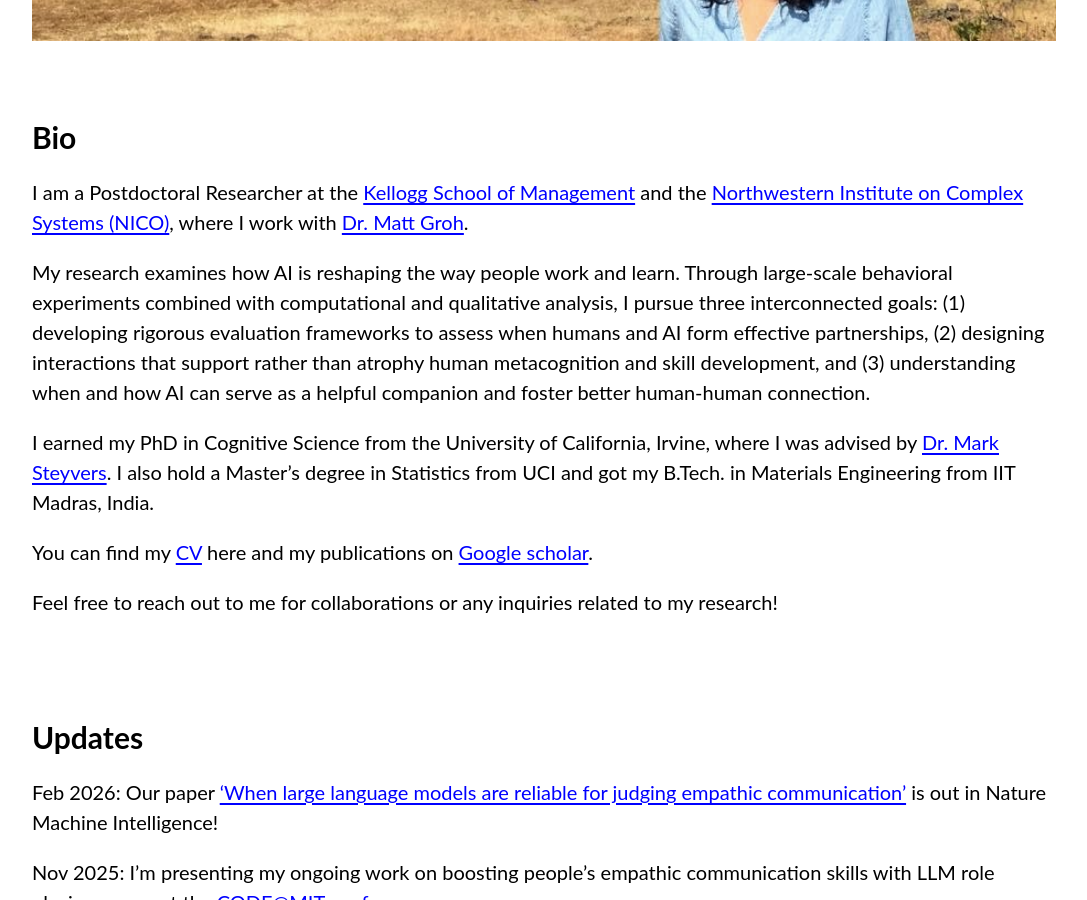
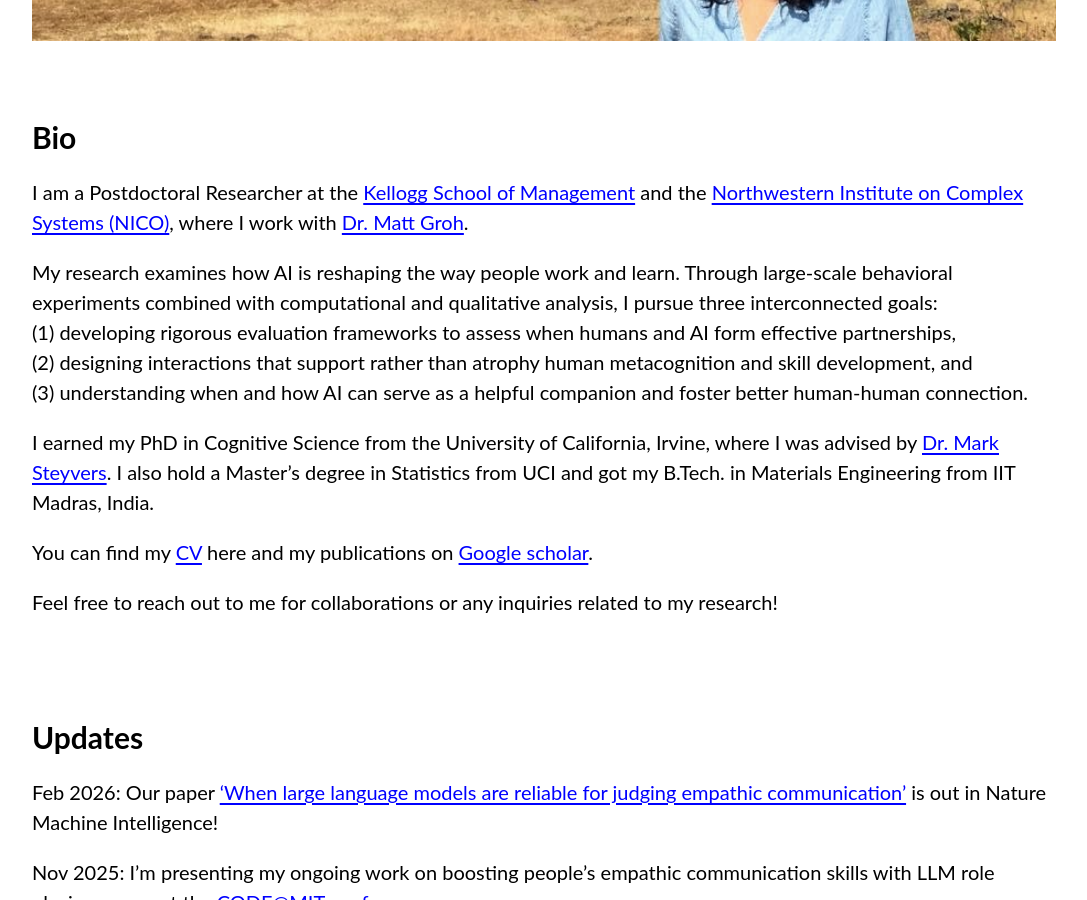
Before and after one commit to aakriti1kumar/aakriti1kumar.github.io, a Jekyll site: the page built from index.md, in a window 1280 px wide and 900 px high, scrolled down 465 px. Shown: the whole window, without its empty margins (96-1183 px from the left). Built offline with Jekyll 4.4.1, drawn with Linux system fonts in a browser that asks for light colours; our own code applies the rules of GitHub Pages for plain Markdown files; Markdown is read by kramdown in place of the engine named in the settings.

Commit message:
Enhance bio formatting with HTML line breaks
Updated bio section to include HTML line breaks for formatting.

```diff
--- a/index.md
+++ b/index.md
@@ -7,7 +7,8 @@
 
 I am a Postdoctoral Researcher at the [Kellogg School of Management](https://www.kellogg.northwestern.edu/) and the [Northwestern Institute on Complex Systems (NICO)](https://www.nico.northwestern.edu/), where I work with [Dr. Matt Groh](https://mattgroh.com/).
 
-My research examines how AI is reshaping the way people work and learn. Through large-scale behavioral experiments combined with computational and qualitative analysis, I pursue three interconnected goals: (1) developing rigorous evaluation frameworks to assess when humans and AI form effective partnerships, (2) designing interactions that support rather than atrophy human metacognition and skill development, and (3) understanding when and how AI can serve as a helpful companion and foster better human-human connection.
+My research examines how AI is reshaping the way people work and learn. Through large-scale behavioral experiments combined with computational and qualitative analysis, I pursue three interconnected goals: <br> (1) developing rigorous evaluation frameworks to assess when humans and AI form effective partnerships, <br> (2) designing interactions that support rather than atrophy human metacognition and skill development, and <br>
+(3) understanding when and how AI can serve as a helpful companion and foster better human-human connection.
 
 I earned my PhD in Cognitive Science from the University of California, Irvine, where I was advised by [Dr. Mark Steyvers](https://steyvers.socsci.uci.edu/). I also hold a Master's degree in Statistics from UCI and got my B.Tech. in Materials Engineering from IIT Madras, India.
 
```
